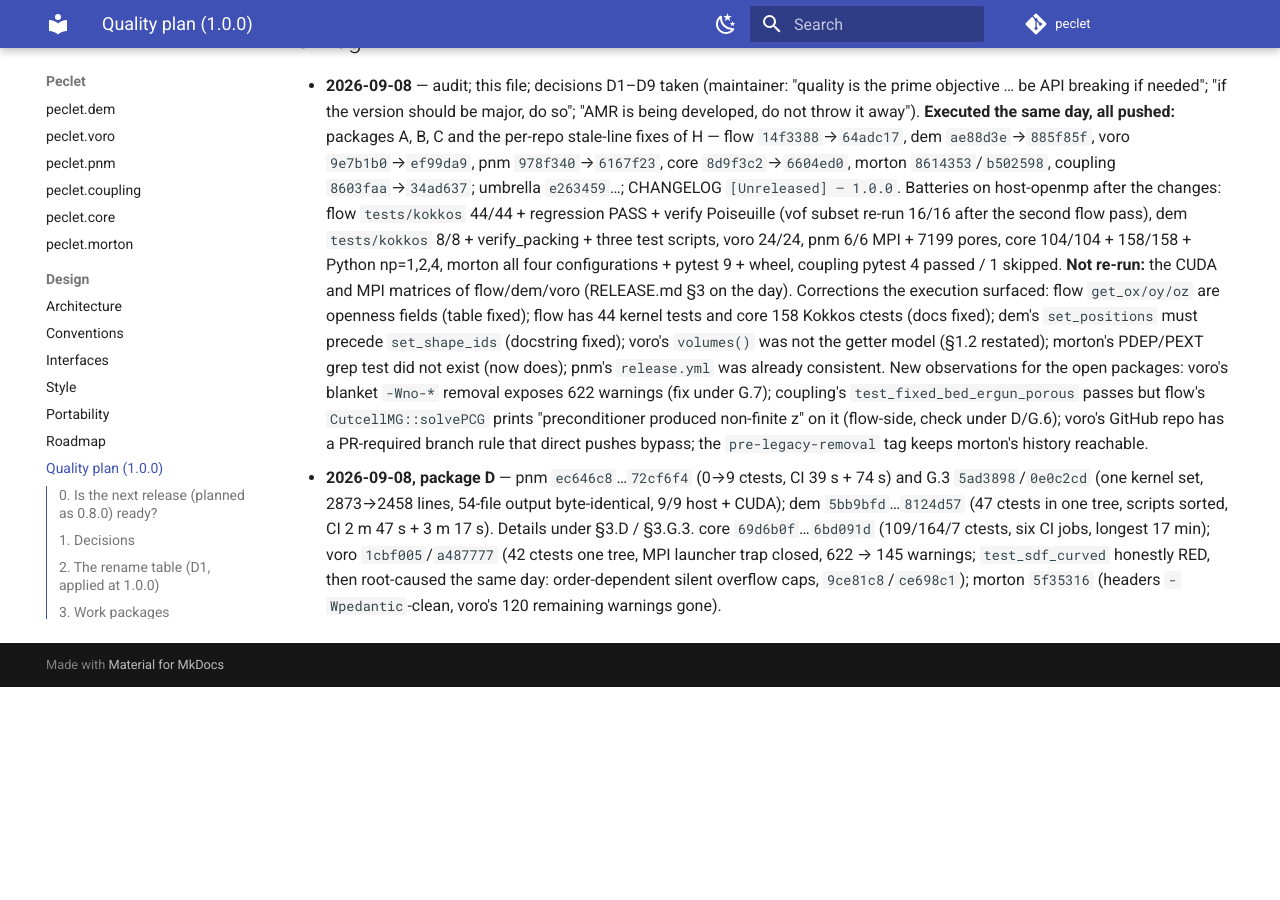
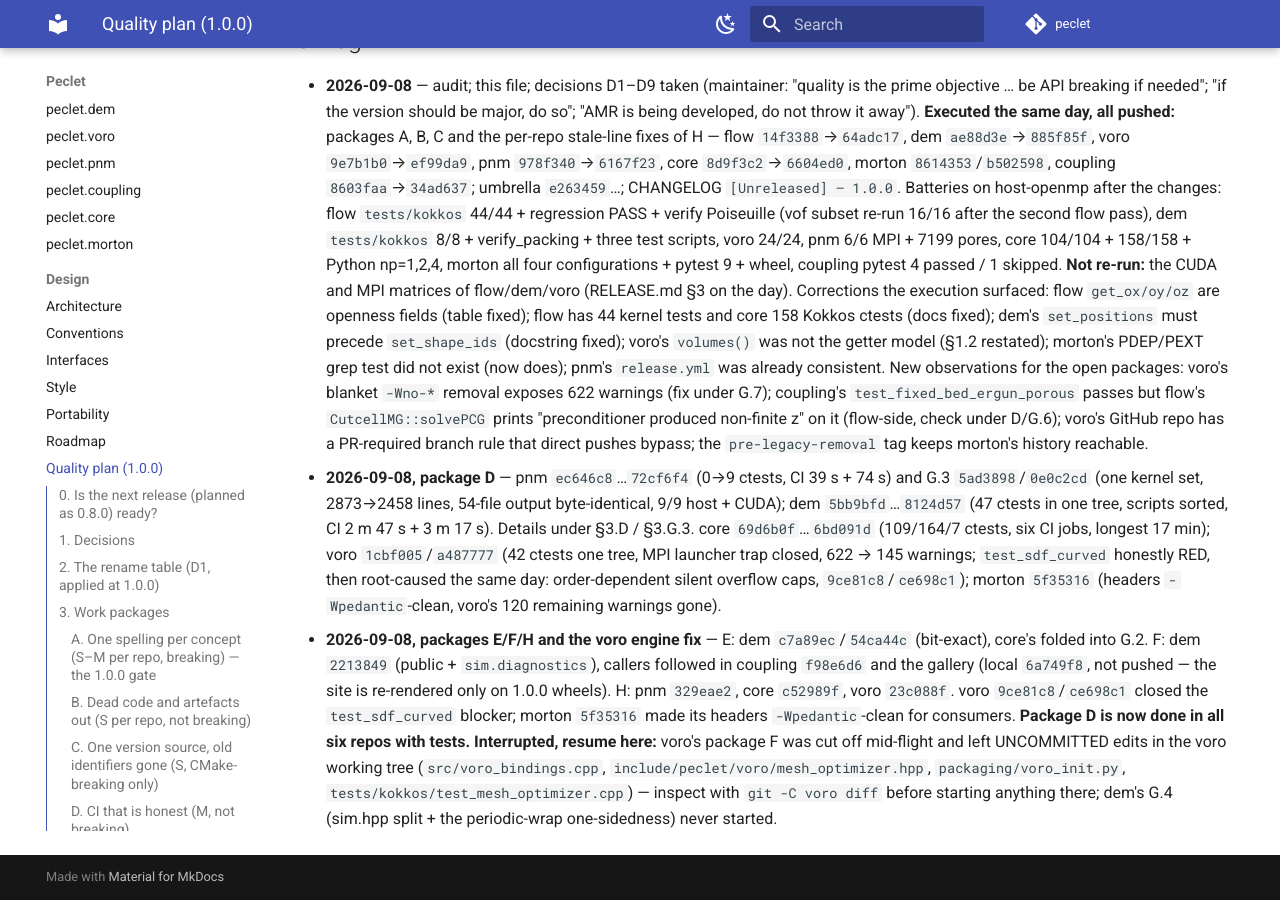
Before and after one commit to computational-chemical-engineering/peclet, an MkDocs documentation site: the page built from docs/QUALITY_PLAN.md, in a window 1280 px wide and 900 px high, scrolled down 10565 px. Built offline with MkDocs 1.6.1 and Material for MkDocs 9.7.7, drawn with Linux system fonts in a browser that asks for light colours; comment, search, counter and statistics services are not loaded; before the commit the page ends 11252 px from its top, so only the background shows below that.

Commit message:
docs: QUALITY_PLAN log — D done everywhere; E/F/H progress; voro F left uncommitted mid-flight
Co-Authored-By: Claude Opus 5 <noreply@anthropic.com>
Claude-Session: https://claude.ai/code/session_01Wqm2gbrbGKeKH8YVUHoTch

```diff
--- a/docs/QUALITY_PLAN.md
+++ b/docs/QUALITY_PLAN.md
@@ -427,3 +427,14 @@ lands; F and G.2 follow in the same repo.*
   (42 ctests one tree, MPI launcher trap closed, 622 → 145 warnings; `test_sdf_curved` honestly RED,
   then root-caused the same day: order-dependent silent overflow caps, `9ce81c8`/`ce698c1`); morton
   `5f35316` (headers `-Wpedantic`-clean, voro's 120 remaining warnings gone).
+- **2026-09-08, packages E/F/H and the voro engine fix** — E: dem `c7a89ec`/`54ca44c` (bit-exact),
+  core's folded into G.2. F: dem `2213849` (public + `sim.diagnostics`), callers followed in coupling
+  `f98e6d6` and the gallery (local `6a749f8`, not pushed — the site is re-rendered only on 1.0.0
+  wheels). H: pnm `329eae2`, core `c52989f`, voro `23c088f`. voro `9ce81c8`/`ce698c1` closed the
+  `test_sdf_curved` blocker; morton `5f35316` made its headers `-Wpedantic`-clean for consumers.
+  **Package D is now done in all six repos with tests.**
+  **Interrupted, resume here:** voro's package F was cut off mid-flight and left UNCOMMITTED edits in
+  the voro working tree (`src/voro_bindings.cpp`, `include/peclet/voro/mesh_optimizer.hpp`,
+  `packaging/voro_init.py`, `tests/kokkos/test_mesh_optimizer.cpp`) — inspect with `git -C voro diff`
+  before starting anything there; dem's G.4 (sim.hpp split + the periodic-wrap one-sidedness) never
+  started.
```
